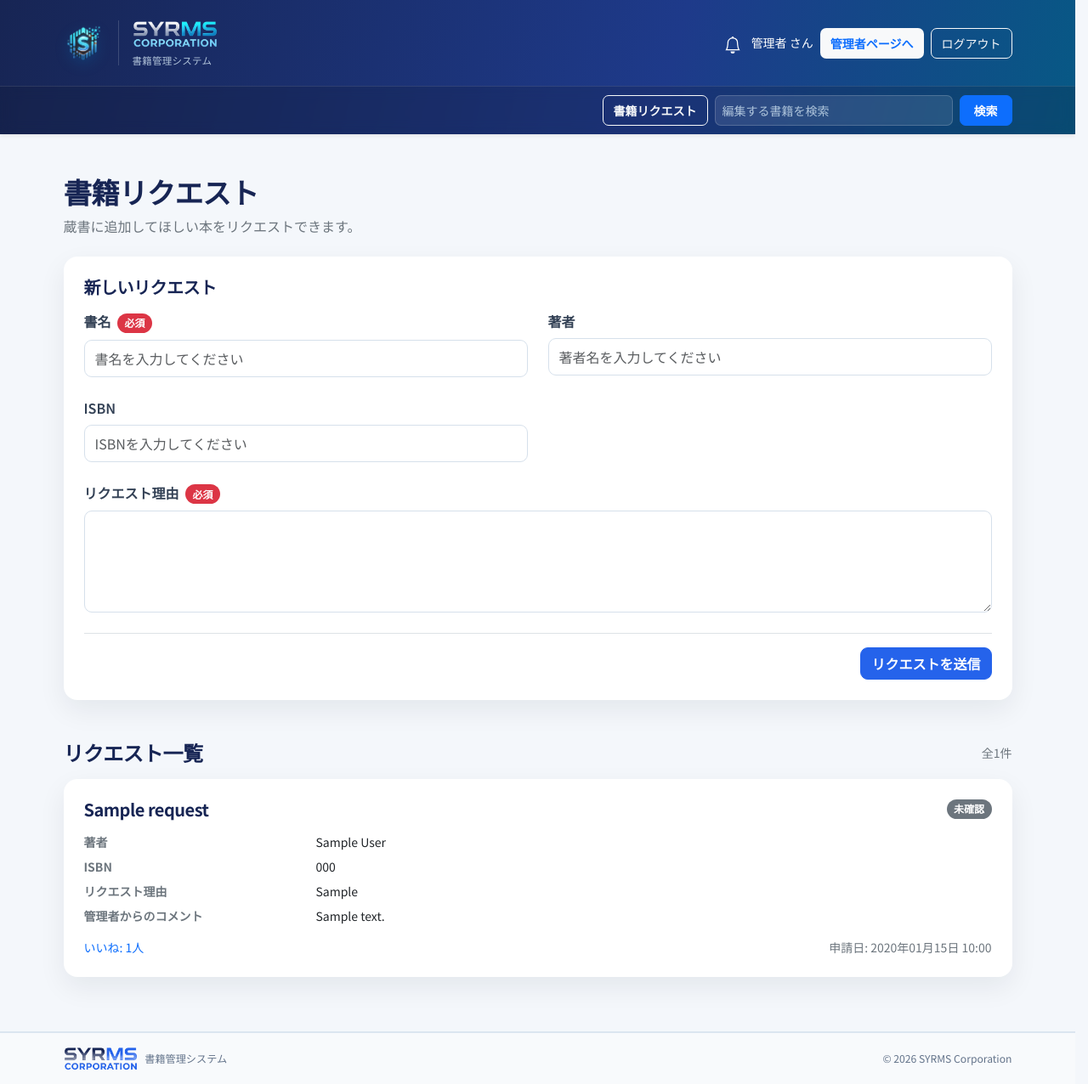
After one commit to PTC-Team-1/book-management-app, a Laravel app: page /book-requests in a window 1280 px wide. The commit adds this page. Shown: the whole page at 85% size. Run offline with Laravel 12, Linux system fonts and the light colour scheme; a user stored in the database is signed in; data comes from the database, SQL or seed files in the repository; tables that the repository leaves empty hold one stand-in row (values such as "Sample post"); parts of the project's set-up code (start-up, migrations or seed data) failed here and were passed over.

Commit message:
Added book request feature

```diff
--- /dev/null
+++ b/app/Http/Controllers/BookRequestController.php
@@ -0,0 +1,43 @@
+<?php
+
+namespace App\Http\Controllers;
+
+use App\Models\BookRequest;
+use Illuminate\Contracts\View\View;
+use Illuminate\Database\Eloquent\Builder;
+use Illuminate\Http\RedirectResponse;
+use Illuminate\Http\Request;
+
+class BookRequestController extends Controller
+{
+    public function index(Request $request): View
+    {
+        return view('book-requests.index', [
+            'bookRequests' => BookRequest::query()
+                ->withCount('likes')
+                ->withCount([
+                    'likes as liked_by_me_count' => fn (Builder $query) => $query
+                        ->where('user_id', $request->user()->id),
+                ])
+                ->latest()
+                ->paginate(10),
+            'statuses' => BookRequest::STATUSES,
+        ]);
+    }
+
+    public function store(Request $request): RedirectResponse
+    {
+        $validatedData = $request->validate([
+            'title' => ['required', 'string', 'max:255'],
+            'author' => ['nullable', 'string', 'max:255'],
+            'isbn' => ['nullable', 'string', 'max:20'],
+            'reason' => ['required', 'string', 'max:2000'],
+        ]);
+
+        $request->user()->bookRequests()->create($validatedData);
+
+        return redirect()
+            ->route('book-requests.index')
+            ->with('status', '書籍リクエストを送信しました。');
+    }
+}
--- /dev/null
+++ b/app/Models/BookRequest.php
@@ -0,0 +1,29 @@
+<?php
+
+namespace App\Models;
+
+use Illuminate\Database\Eloquent\Attributes\Fillable;
+use Illuminate\Database\Eloquent\Model;
+use Illuminate\Database\Eloquent\Relations\BelongsTo;
+use Illuminate\Database\Eloquent\Relations\HasMany;
+
+#[Fillable(['title', 'author', 'isbn', 'reason'])]
+class BookRequest extends Model
+{
+    public const STATUSES = [
+        'pending' => '未確認',
+        'reviewing' => '検討中',
+        'purchased' => '購入済み',
+        'declined' => '見送り',
+    ];
+
+    public function user(): BelongsTo
+    {
+        return $this->belongsTo(User::class);
+    }
+
+    public function likes(): HasMany
+    {
+        return $this->hasMany(BookRequestLike::class);
+    }
+}
--- /dev/null
+++ b/app/Models/BookRequestLike.php
@@ -0,0 +1,21 @@
+<?php
+
+namespace App\Models;
+
+use Illuminate\Database\Eloquent\Attributes\Fillable;
+use Illuminate\Database\Eloquent\Model;
+use Illuminate\Database\Eloquent\Relations\BelongsTo;
+
+#[Fillable(['user_id'])]
+class BookRequestLike extends Model
+{
+    public function bookRequest(): BelongsTo
+    {
+        return $this->belongsTo(BookRequest::class);
+    }
+
+    public function user(): BelongsTo
+    {
+        return $this->belongsTo(User::class);
+    }
+}
--- a/app/Models/User.php
+++ b/app/Models/User.php
@@ -45,4 +45,9 @@ class User extends Authenticatable
     {
         return $this->hasMany(RentalRequest::class);
     }
+
+    public function bookRequests(): HasMany
+    {
+        return $this->hasMany(BookRequest::class);
+    }
 }
--- /dev/null
+++ b/resources/views/book-requests/index.blade.php
@@ -0,0 +1,189 @@
+@extends('layouts.general')
+
+@section('title', '書籍リクエスト')
+
+@section('content')
+    <div class="d-flex flex-column flex-md-row justify-content-between align-items-md-end gap-2 mb-4">
+        <div>
+            <h1 class="h3 fw-bold mb-2">書籍リクエスト</h1>
+            <p class="text-secondary mb-0">蔵書に追加してほしい本をリクエストできます。</p>
+        </div>
+    </div>
+
+    @if (session('status'))
+        <div class="alert alert-success" role="status">{{ session('status') }}</div>
+    @endif
+
+    @if ($errors->any())
+        <div class="alert alert-danger" role="alert">
+            <p class="fw-semibold mb-1">入力内容を確認してください。</p>
+            <ul class="mb-0">
+                @foreach ($errors->all() as $error)
+                    <li>{{ $error }}</li>
+                @endforeach
+            </ul>
+        </div>
+    @endif
+
+    <div class="card border-0 shadow-sm mb-5">
+        <div class="card-body p-4">
+            <h2 class="h5 fw-bold mb-3">新しいリクエスト</h2>
+            <form action="{{ route('book-requests.store') }}" method="POST">
+                @csrf
+                <div class="row g-4">
+                    <div class="col-12 col-md-6">
+                        <label for="title" class="form-label fw-semibold">
+                            書名 <span class="badge bg-danger ms-1">必須</span>
+                        </label>
+                        <input id="title" name="title" type="text" class="form-control"
+                            value="{{ old('title') }}" maxlength="255" placeholder="書名を入力してください" required>
+                    </div>
+                    <div class="col-12 col-md-6">
+                        <label for="author" class="form-label fw-semibold">著者</label>
+                        <input id="author" name="author" type="text" class="form-control"
+                            value="{{ old('author') }}" maxlength="255" placeholder="著者名を入力してください">
+                    </div>
+                    <div class="col-12 col-md-6">
+                        <label for="isbn" class="form-label fw-semibold">ISBN</label>
+                        <input id="isbn" name="isbn" type="text" class="form-control"
+                            value="{{ old('isbn') }}" maxlength="20" placeholder="ISBNを入力してください">
+                    </div>
+                    <div class="col-12">
+                        <label for="reason" class="form-label fw-semibold">
+                            リクエスト理由 <span class="badge bg-danger ms-1">必須</span>
+                        </label>
+                        <textarea id="reason" name="reason" class="form-control" rows="4"
+                            maxlength="2000" required>{{ old('reason') }}</textarea>
+                    </div>
+                </div>
+                <div class="d-flex justify-content-end mt-4 pt-3 border-top">
+                    <button type="submit" class="btn btn-primary">リクエストを送信</button>
+                </div>
+            </form>
+        </div>
+    </div>
+
+    <section aria-labelledby="my-requests-title">
+        <div class="d-flex justify-content-between align-items-center mb-3">
+            <h2 id="my-requests-title" class="h4 fw-bold mb-0">リクエスト一覧</h2>
+            <span class="text-secondary small">全{{ $bookRequests->total() }}件</span>
+        </div>
+
+        @forelse ($bookRequests as $bookRequest)
+            <article class="card border-0 shadow-sm mb-3">
+                <div class="card-body p-4">
+                    <div class="d-flex flex-column flex-sm-row justify-content-between gap-2 mb-3">
+                        <h3 class="h5 fw-bold mb-0">{{ $bookRequest->title }}</h3>
+                        <span class="badge text-bg-secondary align-self-start">
+                            {{ $statuses[$bookRequest->status] ?? $bookRequest->status }}
+                        </span>
+                    </div>
+                    <dl class="row small mb-0">
+                        <dt class="col-sm-3 text-secondary">著者</dt>
+                        <dd class="col-sm-9">{{ $bookRequest->author ?: '未入力' }}</dd>
+                        <dt class="col-sm-3 text-secondary">ISBN</dt>
+                        <dd class="col-sm-9">{{ $bookRequest->isbn ?: '未入力' }}</dd>
+                        @if ($bookRequest->user_id === Auth::id())
+                            <dt class="col-sm-3 text-secondary">リクエスト理由</dt>
+                            <dd class="col-sm-9">{{ $bookRequest->reason }}</dd>
+                        @endif
+                        @if ($bookRequest->user_id === Auth::id() && $bookRequest->admin_note)
+                            <dt class="col-sm-3 text-secondary">管理者からのコメント</dt>
+                            <dd class="col-sm-9 mb-0">{{ $bookRequest->admin_note }}</dd>
+                        @endif
+                    </dl>
+                    <div class="d-flex flex-wrap justify-content-between align-items-center gap-2 mt-3">
+                        @if (Auth::user()->role === 'general')
+                            <form
+                                action="{{ route('book-requests.likes.toggle', $bookRequest) }}"
+                                method="POST"
+                                data-like-form
+                            >
+                                @csrf
+                                <button
+                                    type="submit"
+                                    class="btn btn-sm {{ $bookRequest->liked_by_me_count > 0 ? 'btn-primary' : 'btn-outline-primary' }}"
+                                    aria-pressed="{{ $bookRequest->liked_by_me_count > 0 ? 'true' : 'false' }}"
+                                    aria-label="{{ $bookRequest->liked_by_me_count > 0 ? 'いいねを取り消す' : 'いいね' }}"
+                                    title="{{ $bookRequest->liked_by_me_count > 0 ? 'いいねを取り消す' : 'いいね' }}"
+                                    data-like-button
+                                >
+                                    <span class="book-request-like-icon" aria-hidden="true">👍</span>
+                                    <span class="ms-1">いいね</span>
+                                    <span class="book-request-like-count ms-1" data-like-count>{{ $bookRequest->likes_count }}人</span>
+                                </button>
+                                <span class="visually-hidden" data-like-status role="status" aria-live="polite"></span>
+                            </form>
+                        @else
+                            <span class="text-primary small">いいね: {{ $bookRequest->likes_count }}人</span>
+                        @endif
+                        <p class="text-secondary small mb-0">
+                            申請日: {{ $bookRequest->created_at->copy()->setTimezone('Asia/Tokyo')->format('Y年m月d日 H:i') }}
+                        </p>
+                    </div>
+                </div>
+            </article>
+        @empty
+            <div class="alert alert-light border text-secondary">
+                まだリクエストはありません。
+            </div>
+        @endforelse
+
+        {{ $bookRequests->links('pagination::bootstrap-5') }}
+    </section>
+
+    <script>
+        document.querySelectorAll('[data-like-form]').forEach((form) => {
+            form.addEventListener('submit', async (event) => {
+                event.preventDefault();
+
+                const button = form.querySelector('[data-like-button]');
+                const icon = form.querySelector('.book-request-like-icon');
+                const count = form.querySelector('[data-like-count]');
+                const status = form.querySelector('[data-like-status]');
+
+                if (!button || !icon || !count || !status || button.disabled) {
+                    return;
+                }
+
+                button.disabled = true;
+                status.textContent = '';
+
+                try {
+                    const response = await fetch(form.action, {
+                        method: 'POST',
+                        headers: {
+                            Accept: 'application/json',
+                            'X-Requested-With': 'XMLHttpRequest',
+                        },
+                        body: new FormData(form),
+                    });
+                    const result = await response.json();
+
+                    if (!response.ok || typeof result.liked !== 'boolean' || !Number.isInteger(result.likes_count)) {
+                        throw new Error('The like request returned an invalid response.');
+                    }
+
+                    const label = result.liked ? 'いいねを取り消す' : 'いいね';
+                    button.setAttribute('aria-pressed', String(result.liked));
+                    button.setAttribute('aria-label', label);
+                    button.title = label;
+                    button.classList.toggle('btn-primary', result.liked);
+                    button.classList.toggle('btn-outline-primary', !result.liked);
+                    count.textContent = `${result.likes_count}人`;
+                    icon.classList.remove('is-animating');
+                    count.classList.remove('is-animating');
+                    void icon.offsetWidth;
+                    icon.classList.add('is-animating');
+                    count.classList.add('is-animating');
+                    status.textContent = result.liked ? 'いいねしました。' : 'いいねを取り消しました。';
+                } catch (error) {
+                    status.textContent = 'いいねを更新できませんでした。時間をおいてもう一度お試しください。';
+                    console.error('Failed to update book request like.', error);
+                } finally {
+                    button.disabled = false;
+                }
+            });
+        });
+    </script>
+@endsection
--- a/resources/views/layouts/admin.blade.php
+++ b/resources/views/layouts/admin.blade.php
@@ -89,6 +89,11 @@
                         書籍貸出申請
                     </a>
 
+                    <a href="{{ route('admin.book-requests.index') }}"
+                       class="nav-link">
+                        書籍リクエスト管理
+                    </a>
+
                     <a href="/admin/users/create"
                        class="nav-link">
                         社員データ登録
--- a/resources/views/layouts/general.blade.php
+++ b/resources/views/layouts/general.blade.php
@@ -86,14 +86,13 @@
         <!-- ナビゲーション -->
         <div class="header-nav">
             <div class="container py-2">
-                <div class="d-flex w-100 flex-column flex-md-row justify-content-md-between align-items-md-center gap-2">
+                <div class="d-flex w-100 flex-column flex-md-row justify-content-md-end align-items-md-center gap-2">
 
                     <nav class="nav nav-underline">
-                        <a href="/"
-                           class="nav-link active text-white"
-                           aria-current="page">
-                            トップページ
-                        </a>
+                         <a href="{{ route('book-requests.index') }}"
+                   class="btn btn-outline-light btn-sm fw-semibold text-nowrap header-action">
+                    書籍リクエスト
+                </a>
                     </nav>
 
                     <!-- 書籍編集用検索バー -->
--- a/routes/web.php
+++ b/routes/web.php
@@ -2,11 +2,14 @@
 <?php
 
 use App\Http\Controllers\ActivityLogController;
+use App\Http\Controllers\AdminBookRequestController;
 use App\Http\Controllers\AnnouncementController;
 use App\Http\Controllers\BookCreateController;
 use App\Http\Controllers\BookDeleteController;
 use App\Http\Controllers\BookDetailController;
 use App\Http\Controllers\BookEditController;
+use App\Http\Controllers\BookRequestController;
+use App\Http\Controllers\BookRequestLikeController;
 use App\Http\Controllers\BookSearchController;
 use App\Http\Controllers\CommentCreateController;
 use App\Http\Controllers\CommentDeleteController;
@@ -38,6 +41,13 @@ Route::middleware(['auth'])->group(function () {
     // 全体のお知らせ詳細
     Route::get('/announcements/{announcement}', [AnnouncementController::class, 'show'])
         ->name('announcements.show');
+
+    Route::get('/book-requests', [BookRequestController::class, 'index'])
+        ->name('book-requests.index');
+    Route::post('/book-requests', [BookRequestController::class, 'store'])
+        ->name('book-requests.store');
+    Route::post('/book-requests/{bookRequest}/likes', [BookRequestLikeController::class, 'toggle'])
+        ->name('book-requests.likes.toggle');
 
     // 書籍検索
     Route::get('/books/search', [BookSearchController::class, 'search'])
@@ -168,5 +178,11 @@ Route::middleware(['auth'])->group(function () {
                 ->name('announcements.store'); // 2026年11月26日追加: 管理者がお知らせを新規登録
             Route::delete('/announcements/{announcement}', [AnnouncementController::class, 'destroy'])
                 ->name('announcements.destroy'); // 2026年11月26日追加: 管理者がお知らせを削除
+
+            // 書籍リクエスト
+            Route::get('/book-requests', [AdminBookRequestController::class, 'index'])
+                ->name('book-requests.index'); // 2026年11月25日追加: 管理者がリクエスト一覧を表示
+            Route::patch('/book-requests/{bookRequest}', [AdminBookRequestController::class, 'update'])
+                ->name('book-requests.update'); // 2026年11月25日追加: 管理者が状況とコメントを更新
         });
 });
```
Also changed, not shown: app/Http/Controllers/AdminBookRequestController.php (added, +40 -0 lines), app/Http/Controllers/BookRequestLikeController.php (added, +49 -0 lines), resources/views/book-requests/admin/index.blade.php (added, +97 -0 lines), database/migrations/2026_11_25_044148_create_book_requests_table (1).php (added), database/migrations/2026_11_25_045018_create_book_request_likes_table (1).php (added).
